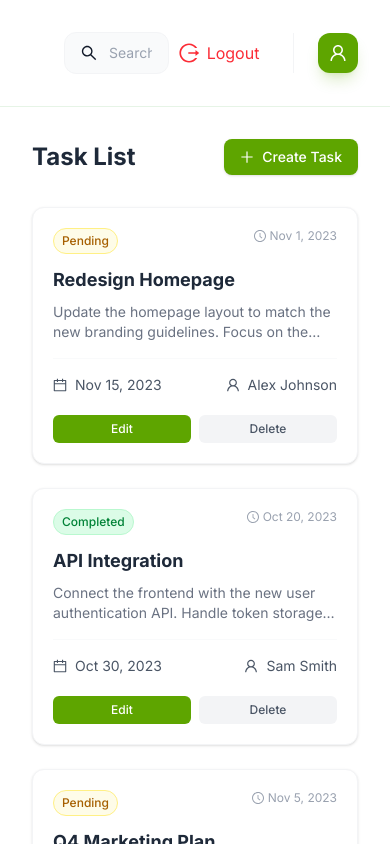
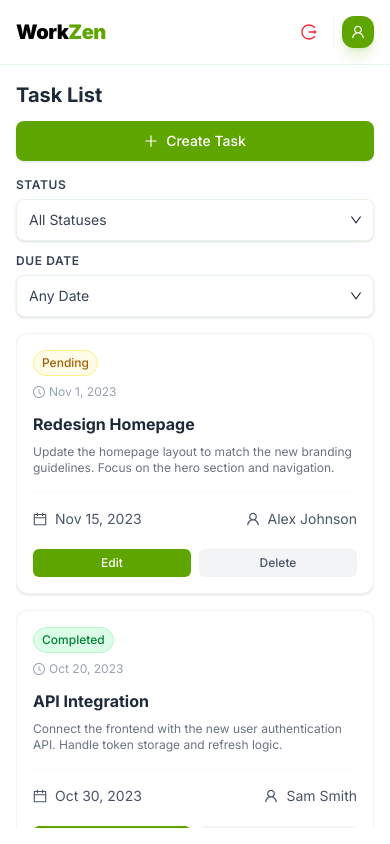
Before and after one commit to Sudeepa-R/WorkZen, a Next.js app: page /dashboard in a window 390 px wide. Built offline with nearby package versions, Linux system fonts and the light colour scheme.

Commit message:
mobile responsive issue fixed

```diff
--- a/app/dashboard/layout.tsx
+++ b/app/dashboard/layout.tsx
@@ -7,11 +7,12 @@ export default function DashboardLayout({
     children: React.ReactNode
 }) {
     return (
-        <div className="flex h-screen bg-white font-sans text-gray-900 overflow-hidden">
+        <div className="flex h-screen bg-white font-sans text-gray-900">
+            {/* Sidebar - Desktop only, always visible */}
             <Sidebar />
             <div className="flex flex-col flex-1 min-w-0">
                 <Header />
-                <main className="flex-1 overflow-y-auto p-8 bg-white">
+                <main className="flex-1 overflow-y-auto p-4 md:p-6 lg:p-8 bg-white">
                     {children}
                 </main>
             </div>
--- a/app/dashboard/page.tsx
+++ b/app/dashboard/page.tsx
@@ -2,18 +2,19 @@
 
 import React, { useState, Suspense } from 'react';
 import TaskCard from '@/components/TaskCard';
-import TaskModal from '@/components/TaskModal'; // Updated import
-import { PlusOutlined } from '@ant-design/icons';
-import { useSearchParams } from 'next/navigation';
+import TaskModal from '@/components/TaskModal';
+import { PlusOutlined, DownOutlined } from '@ant-design/icons';
+import { useSearchParams, useRouter } from 'next/navigation';
 
 function DashboardContent() {
     const searchParams = useSearchParams();
+    const router = useRouter();
     const statusFilter = searchParams.get('status');
     const dateFilter = searchParams.get('dueDate');
 
     const [isModalOpen, setIsModalOpen] = useState(false);
     // eslint-disable-next-line @typescript-eslint/no-explicit-any
-    const [editingTask, setEditingTask] = useState<any>(null); // State for the task being edited
+    const [editingTask, setEditingTask] = useState<any>(null);
 
     const [tasks, setTasks] = useState([
         {
@@ -48,13 +49,11 @@ function DashboardContent() {
     // eslint-disable-next-line @typescript-eslint/no-explicit-any
     const handleSaveTask = (taskData: any) => {
         if (editingTask) {
-            // Update existing task
             setTasks(tasks.map(t => t.id === taskData.id ? taskData : t));
         } else {
-            // Create new task
             setTasks([taskData, ...tasks]);
         }
-        setEditingTask(null); // Reset edit state
+        setEditingTask(null);
     };
 
     // eslint-disable-next-line @typescript-eslint/no-explicit-any
@@ -74,17 +73,25 @@ function DashboardContent() {
         setEditingTask(null);
     };
 
+    const handleFilterChange = (key: string, value: string) => {
+        const params = new URLSearchParams(searchParams.toString());
+        if (value && value !== 'all') {
+            params.set(key, value);
+        } else {
+            params.delete(key);
+        }
+        router.push(`/dashboard?${params.toString()}`);
+    };
+
     const filteredTasks = tasks.filter(task => {
-        // Status Filter
         if (statusFilter && statusFilter !== 'all' && task.status !== statusFilter) {
             return false;
         }
 
-        // Date Filter
         if (dateFilter && dateFilter !== 'all') {
             const taskDate = new Date(task.dueDate);
             const today = new Date();
-            today.setHours(0, 0, 0, 0); // Reset time part for accurate comparison
+            today.setHours(0, 0, 0, 0);
             const taskDateOnly = new Date(taskDate);
             taskDateOnly.setHours(0, 0, 0, 0);
 
@@ -105,22 +112,66 @@ function DashboardContent() {
     });
 
     return (
-        <div>
-            <div className="flex items-center justify-between mb-8">
-                <h1 className="text-2xl font-bold text-gray-800">Task List</h1>
+        <div className="flex flex-col h-full">
+            {/* Fixed Header Section with Create Task and Filters */}
+            <div className="flex-shrink-0 bg-white pb-4 md:pb-6">
+                {/* Title and Create Button */}
+                <div className="flex flex-col sm:flex-row items-start sm:items-center justify-between gap-3 sm:gap-4 mb-4">
+                    <h1 className="text-xl md:text-2xl font-bold text-gray-800">Task List</h1>
                     <button
                         onClick={() => {
                             setEditingTask(null);
                             setIsModalOpen(true);
                         }}
-                    className="flex items-center gap-2 px-4 py-2 bg-[#5EA500] text-white text-sm font-medium rounded-lg hover:bg-[#4a8000] transition-colors shadow-sm"
+                        className="w-full sm:w-auto flex items-center justify-center gap-2 px-4 py-2.5 bg-[#5EA500] text-white text-sm font-medium rounded-lg hover:bg-[#4a8000] transition-colors shadow-sm cursor-pointer"
                     >
                         <PlusOutlined />
                         <span>Create Task</span>
                     </button>
                 </div>
 
-            <div className="grid grid-cols-1 md:grid-cols-2 lg:grid-cols-3 xl:grid-cols-4 gap-6">
+                {/* Inline Filters - Mobile/Tablet Only */}
+                <div className="lg:hidden grid grid-cols-1 sm:grid-cols-2 gap-3">
+                    {/* Status Filter */}
+                    <div className="group">
+                        <label className="block text-xs font-semibold text-gray-700 mb-1.5 uppercase tracking-wider">Status</label>
+                        <div className="relative">
+                            <select
+                                onChange={(e) => handleFilterChange('status', e.target.value)}
+                                value={statusFilter || 'all'}
+                                className="w-full appearance-none bg-white border border-[#e6f4e6] text-gray-700 py-2.5 px-3 rounded-lg shadow-sm focus:outline-none focus:border-[#5EA500] focus:ring-2 focus:ring-[#5EA500]/20 transition-all cursor-pointer hover:border-[#5EA500]/50 text-sm"
+                            >
+                                <option value="all">All Statuses</option>
+                                <option value="pending">Pending</option>
+                                <option value="completed">Completed</option>
+                            </select>
+                            <DownOutlined className="absolute right-3 top-1/2 -translate-y-1/2 text-xs text-[#5EA500] pointer-events-none" />
+                        </div>
+                    </div>
+
+                    {/* Due Date Filter */}
+                    <div className="group">
+                        <label className="block text-xs font-semibold text-gray-700 mb-1.5 uppercase tracking-wider">Due Date</label>
+                        <div className="relative">
+                            <select
+                                onChange={(e) => handleFilterChange('dueDate', e.target.value)}
+                                value={dateFilter || 'all'}
+                                className="w-full appearance-none bg-white border border-[#e6f4e6] text-gray-700 py-2.5 px-3 rounded-lg shadow-sm focus:outline-none focus:border-[#5EA500] focus:ring-2 focus:ring-[#5EA500]/20 transition-all cursor-pointer hover:border-[#5EA500]/50 text-sm"
+                            >
+                                <option value="all">Any Date</option>
+                                <option value="today">Today</option>
+                                <option value="week">This Week</option>
+                                <option value="overdue">Overdue</option>
+                            </select>
+                            <DownOutlined className="absolute right-3 top-1/2 -translate-y-1/2 text-xs text-[#5EA500] pointer-events-none" />
+                        </div>
+                    </div>
+                </div>
+            </div>
+
+            {/* Scrollable Task Cards Section */}
+            <div className="flex-1 overflow-y-auto">
+                <div className="grid grid-cols-1 md:grid-cols-2 lg:grid-cols-3 xl:grid-cols-4 gap-4 md:gap-5 lg:gap-6">
                     {filteredTasks.length > 0 ? (
                         filteredTasks.map(task => (
                             <TaskCard
@@ -136,6 +187,7 @@ function DashboardContent() {
                             No tasks match your filters.
                         </div>
                     )}
+                </div>
             </div>
 
             <TaskModal
--- a/components/Header.tsx
+++ b/components/Header.tsx
@@ -19,35 +19,40 @@ export default function Header() {
     };
 
     return (
-        <header className="flex items-center justify-between p-8 bg-white/80 backdrop-blur-md border-b border-[#e6f4e6] sticky top-0 z-40">
-            <div className="flex items-center gap-4 flex-1">
-                <h1 className="text-2xl font-black text-[#5EA500] tracking-tight hidden lg:block"><span className="text-black">Work</span>Zen</h1>
-                <div className="bg-gray-50 rounded-xl px-4 py-2.5 flex items-center gap-3 w-full max-w-md border border-gray-100 focus-within:border-[#5EA500] focus-within:ring-2 focus-within:ring-[#5EA500]/20 transition-all ml-8">
-                    <SearchOutlined className="text-gray-400" />
+        <header className="flex items-center justify-between p-4 md:p-6 lg:p-8 bg-white/80 backdrop-blur-md border-b border-[#e6f4e6] sticky top-0 z-40">
+            <div className="flex items-center gap-2 md:gap-4 flex-1">
+                <h1 className="text-xl md:text-2xl font-black text-[#5EA500] tracking-tight"><span className="text-black">Work</span>Zen</h1>
+
+                {/* Search Bar - Hidden on very small screens */}
+                <div className="hidden sm:flex bg-gray-50 rounded-xl px-3 md:px-4 py-2 md:py-2.5 items-center gap-2 md:gap-3 w-full max-w-xs md:max-w-md border border-gray-100 focus-within:border-[#5EA500] focus-within:ring-2 focus-within:ring-[#5EA500]/20 transition-all ml-2 md:ml-4 lg:ml-8">
+                    <SearchOutlined className="text-gray-400 text-sm md:text-base" />
                     <input
                         type="text"
-                        placeholder="Search tasks, projects..."
-                        className="bg-transparent border-none focus:outline-none text-sm w-full text-gray-700 placeholder-gray-400"
+                        placeholder="Search tasks..."
+                        className="bg-transparent border-none focus:outline-none text-xs md:text-sm w-full text-gray-700 placeholder-gray-400"
                     />
                 </div>
             </div>
 
-            <div className="flex items-center gap-6">
+            <div className="flex items-center gap-2 md:gap-4 lg:gap-6">
+                {/* Logout Button */}
                 <button
                     onClick={handleLogout}
-                    className="relative w-25 h-10 flex items-center justify-center rounded-xl hover:bg-red-50 text-gray-400 hover:text-red-500 text-red-500 transition-colors"
+                    className="relative w-auto h-8 md:h-10 flex items-center justify-center px-2 md:px-3 rounded-xl hover:bg-red-50 text-gray-400 hover:text-red-500 text-red-500 transition-colors cursor-pointer"
                     title="Logout"
                 >
-                    <LogoutOutlined className="text-xl mr-2" /> Logout
+                    <LogoutOutlined className="text-base md:text-xl" />
+                    <span className="hidden md:inline ml-2">Logout</span>
                 </button>
 
-                <div className="flex items-center gap-3 pl-6 border-l border-gray-100">
+                {/* User Profile */}
+                <div className="flex items-center gap-2 md:gap-3 pl-2 md:pl-4 lg:pl-6 border-l border-gray-100">
                     <div className="text-right hidden md:block">
                         <p className="text-sm font-bold text-gray-800">{user.name}</p>
                         <p className="text-xs text-gray-500">Product Designer</p>
                     </div>
-                    <div className="w-10 h-10 bg-[#5EA500] rounded-xl flex items-center justify-center text-white shadow-lg shadow-[#5EA500]/20">
-                        <UserOutlined className="text-lg" />
+                    <div className="w-8 h-8 md:w-10 md:h-10 bg-[#5EA500] rounded-xl flex items-center justify-center text-white shadow-lg shadow-[#5EA500]/20 cursor-pointer">
+                        <UserOutlined className="text-sm md:text-lg" />
                     </div>
                 </div>
             </div>
--- a/components/Sidebar.tsx
+++ b/components/Sidebar.tsx
@@ -19,7 +19,7 @@ export default function Sidebar() {
     };
 
     return (
-        <aside className="w-72 bg-[#f8fff8] border-r border-[#e6f4e6] h-full p-8 hidden lg:block shadow-[inset_-1px_0_0_rgba(0,0,0,0.02)]">
+        <aside className="hidden lg:block w-72 bg-[#f8fff8] border-r border-[#e6f4e6] h-full p-8 shadow-[inset_-1px_0_0_rgba(0,0,0,0.02)]">
             <div className="flex items-center gap-2 mb-10">
                 <FilterOutlined className="text-[#5EA500] text-lg" />
                 <h2 className="text-xl font-bold text-gray-800 tracking-tight">Filters</h2>
--- a/components/TaskCard.tsx
+++ b/components/TaskCard.tsx
@@ -27,8 +27,8 @@ export default function TaskCard({ id, title, description, status = 'pending', d
     };
 
     return (
-        <div className="bg-white rounded-xl shadow-sm border border-gray-100 p-5 hover:shadow-md transition-shadow flex flex-col h-full">
-            <div className="flex justify-between items-start mb-3">
+        <div className="bg-white rounded-xl shadow-sm border border-gray-100 p-4 md:p-5 hover:shadow-md transition-shadow flex flex-col h-full">
+            <div className="flex flex-col sm:flex-row justify-between items-start sm:items-center gap-2 sm:gap-0 mb-3">
                 <span className={`px-2 py-1 rounded-full text-xs font-medium ${displayStatus === 'completed'
                     ? 'bg-green-100 text-green-700 border border-green-200'
                     : 'bg-yellow-50 text-yellow-700 border border-yellow-200'
@@ -40,8 +40,8 @@ export default function TaskCard({ id, title, description, status = 'pending', d
                 </span>
             </div>
 
-            <h3 className="text-lg font-bold text-gray-800 mb-2 line-clamp-1" title={title}>{title}</h3>
-            <p className="text-gray-500 text-sm mb-4 line-clamp-2 flex-grow">{description}</p>
+            <h3 className="text-base md:text-lg font-bold text-gray-800 mb-2 line-clamp-1" title={title}>{title}</h3>
+            <p className="text-gray-500 text-xs md:text-sm mb-4 line-clamp-2 flex-grow">{description}</p>
 
             <div className="border-t border-gray-50 pt-4 mt-auto space-y-3">
                 <div className="flex items-center justify-between text-sm text-gray-600">
@@ -58,13 +58,13 @@ export default function TaskCard({ id, title, description, status = 'pending', d
                 <div className="flex gap-2 pt-2">
                     <button
                         onClick={handleEditClick}
-                        className="flex-1 py-1.5 bg-[#5EA500] text-white text-xs font-medium rounded-md hover:bg-[#4a8000] transition-colors"
+                        className="flex-1 py-1.5 bg-[#5EA500] text-white text-xs font-medium rounded-md hover:bg-[#4a8000] transition-colors cursor-pointer"
                     >
                         Edit
                     </button>
                     <button
                         onClick={() => onDelete(id)}
-                        className="flex-1 py-1.5 bg-gray-100 text-gray-600 text-xs font-medium rounded-md hover:bg-gray-200 transition-colors"
+                        className="flex-1 py-1.5 bg-gray-100 text-gray-600 text-xs font-medium rounded-md hover:bg-gray-200 transition-colors cursor-pointer"
                     >
                         Delete
                     </button>
```
Also changed, not shown: components/TaskModal.tsx (+6 -6 lines). Lines whose indentation alone changed are shown as unchanged.
